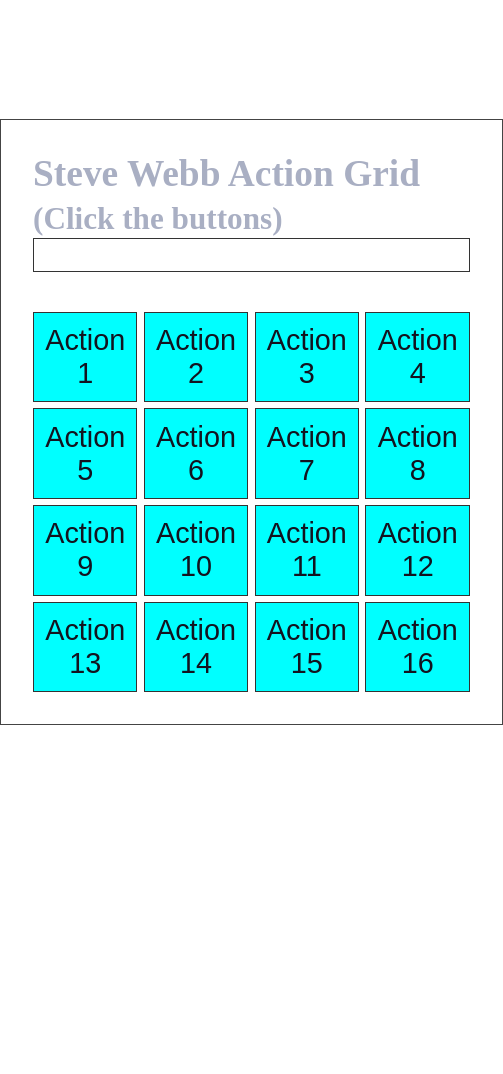
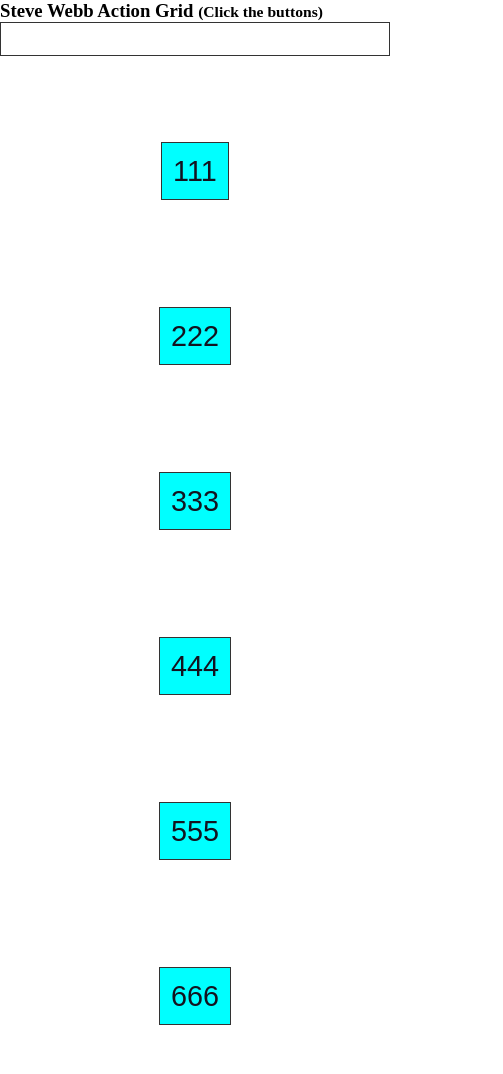
Before and after one commit to AvonRiver/js-action-grid, a plain HTML site: page index.html in a window 390 px wide. Shown: the top 1074 px of the page, 503 px wide, since content can reach past the window. Before the commit the page ends 844 px from the top, so only its background shows below. Drawn offline with Linux system fonts and the light colour scheme.

Commit message:
Improved responsiveness

```diff
--- a/index.html
+++ b/index.html
@@ -10,8 +10,9 @@
 </head>
 
 <body>
-
-    <div id="grid-actions">
+    <h3>Steve Webb Action Grid <small> (Click the buttons)</small></h3>
+    <div data-screen class="screen"></div>
+    <!-- <div id="grid-actions">
         <h3>Steve Webb Action Grid <small> (Click the buttons)</small></h3>
         <div data-screen class="screen"></div>
         <div class="btns">
@@ -32,7 +33,23 @@
             <button data-btn>Action 15</button>
             <button data-btn>Action 16</button>
         </div>
-    </div>
+    </div> -->
+
+    <div class="container">
+        <div class="cards">
+          <div class="card"><button data-btn>111</button></div>
+          <div class="card"><button data-btn>222</button></div>
+          <div class="card"><button data-btn>333</button></div>
+          <div class="card"><button data-btn>444</button></div>
+          <div class="card"><button data-btn>555</button></div>
+          <div class="card"><button data-btn>666</button></div>
+          <div class="card"><button data-btn>777</button></div>
+          <div class="card"><button data-btn>888</button></div>
+          <div class="card"><button data-btn>999</button></div>
+          <div class="card"><button data-btn>AAA</button></div>
+          <div class="card"><button data-btn>BBB</button></div>
+        </div>
+      </div>
 
 
     <script src="./main.js"></script>
--- a/style.css
+++ b/style.css
@@ -4,14 +4,15 @@
     box-sizing: border-box;
 }
 
-body {
+/* body {
     background-color: #ffffff;
     color: #a9afc3;
     font-size: 2rem;
     display: grid;
     place-items: center;
     min-height: 100vh;
-}
+} */
+
 
 button {
     font-size: 1.8rem;
@@ -41,3 +42,25 @@ button {
     grid-template-columns: repeat(4, 1fr);
     gap: 0.4rem;
 }
+
+/* ------------------------ */
+.container {
+    display: flex;
+    justify-content: center;
+  }
+
+  .cards {
+    display: grid;
+    width: 630px;
+    grid-template-columns: repeat(auto-fit, minmax(200px, 1fr));
+    grid-gap: 15px;
+  }
+
+  .card {
+    display: flex;
+    justify-content: center;
+    align-items: center;
+    background-color: white;
+    color: white;
+    height: 150px;
+  }
```
